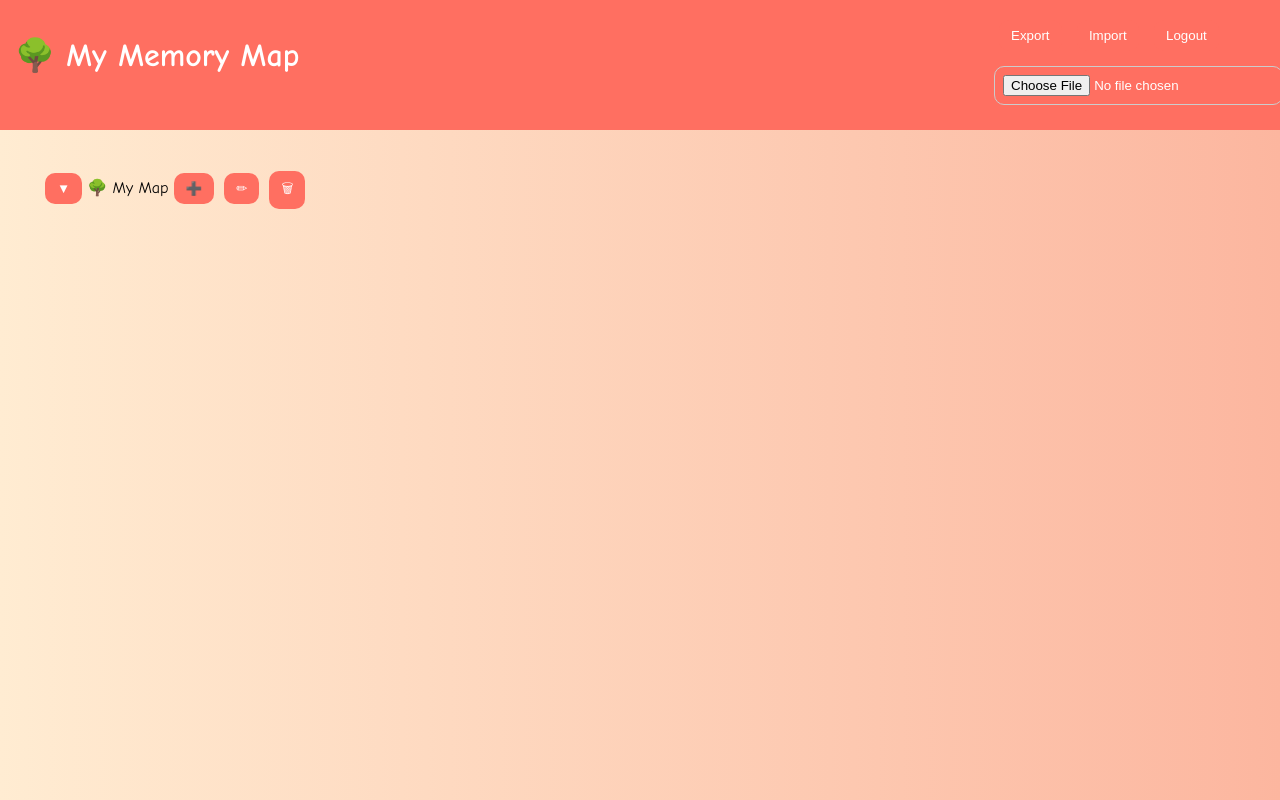
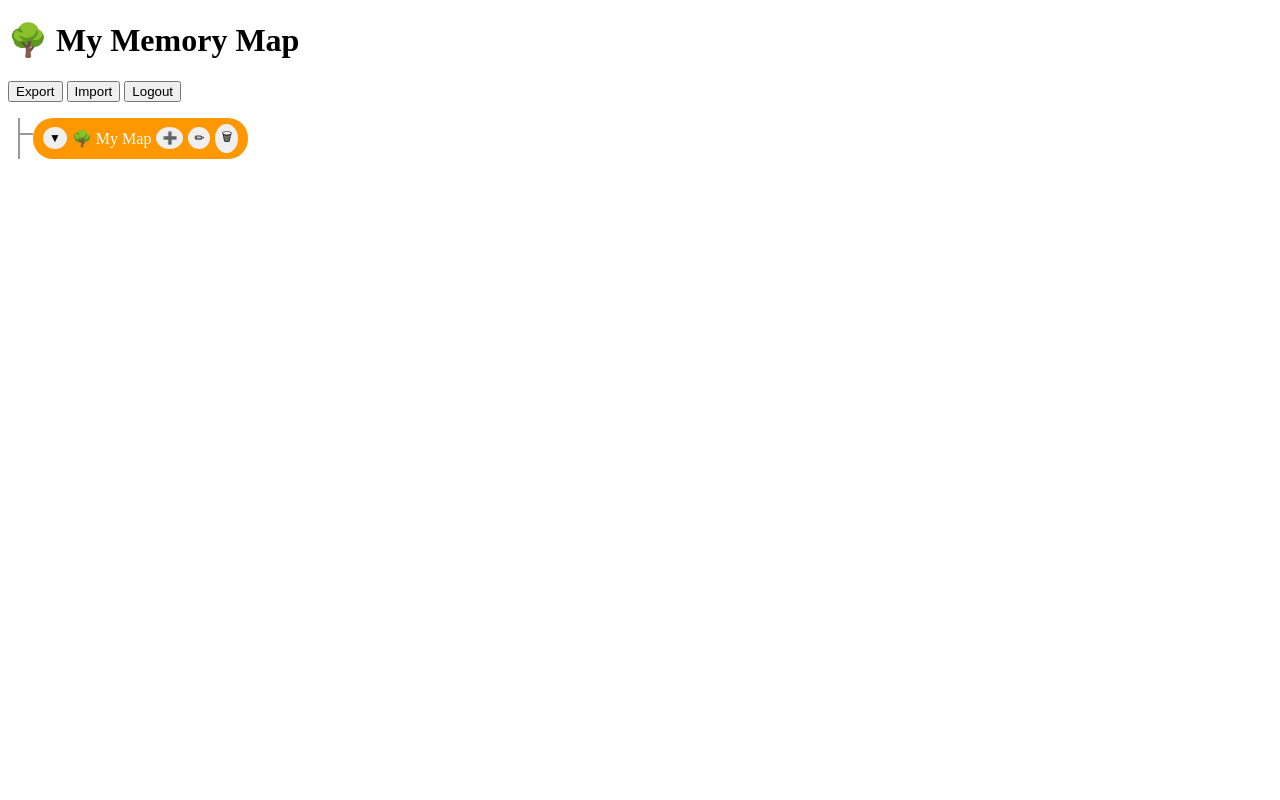
Before and after one commit to learngcpvaibhav-debug/memory-map, a plain HTML site: page home.html in a window 1280 px wide. Drawn offline with Linux system fonts and the light colour scheme; sample sign-in values are in the browser's storage.

Commit message:
Update style.css

```diff
--- a/style.css
+++ b/style.css
@@ -1,69 +1,51 @@
-body {
-    font-family: 'Comic Sans MS', cursive;
-    margin: 0;
-    background: linear-gradient(to right, #ffecd2, #fcb69f);
+ul {
+    list-style-type: none;
+    padding-left: 25px;
+    position: relative;
 }
 
-.login-body {
-    display: flex;
-    justify-content: center;
-    align-items: center;
-    height: 100vh;
+ul::before {
+    content: "";
+    position: absolute;
+    top: 0;
+    left: 10px;
+    border-left: 2px solid #999;
+    height: 100%;
 }
 
-.login-box {
-    background: white;
-    padding: 30px;
-    border-radius: 20px;
-    box-shadow: 0 5px 20px rgba(0,0,0,0.2);
-    text-align: center;
+li {
+    margin: 10px 0;
+    position: relative;
 }
 
-input {
-    display: block;
-    width: 100%;
-    margin: 10px 0;
-    padding: 8px;
-    border-radius: 10px;
-    border: 1px solid #ccc;
+li::before {
+    content: "";
+    position: absolute;
+    top: 15px;
+    left: -15px;
+    width: 15px;
+    border-top: 2px solid #999;
 }
 
-button {
-    margin: 5px;
-    padding: 8px 12px;
-    border-radius: 10px;
-    border: none;
-    cursor: pointer;
-    background: #ff6f61;
+.node-box {
+    display: inline-flex;
+    align-items: center;
+    background: #ff9800;
+    padding: 6px 10px;
+    border-radius: 20px;
     color: white;
+    gap: 5px;
 }
 
-button:hover {
-    opacity: 0.8;
+.node-btn {
+    border: none;
+    border-radius: 50%;
+    padding: 4px 6px;
+    cursor: pointer;
+    font-size: 12px;
 }
 
-.top-bar {
-    display: flex;
-    justify-content: space-between;
-    padding: 15px;
-    background: #ff6f61;
-    color: white;
+.node-btn:hover {
+    background: white;
+    color: black;
 }
-
-#tree {
-    padding: 20px;
-}
-
-.node {
-    display: inline-block;
-    padding: 8px 12px;
-    border-radius: 20px;
-    margin: 5px;
-    cursor: grab;
-    color: white;
-}
-
-ul {
-    list-style-type: none;
-    padding-left: 20px;
-}
```
